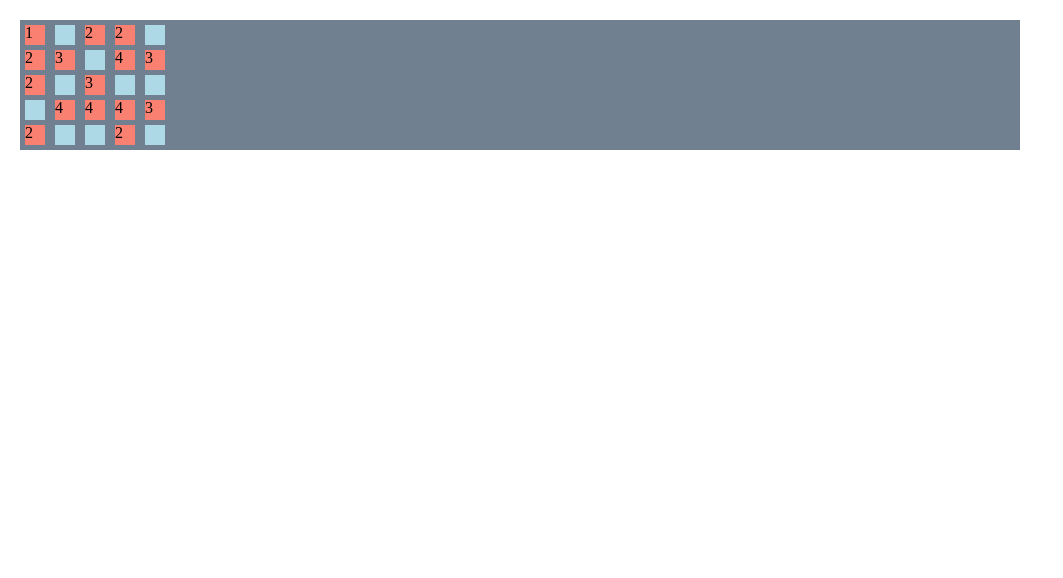
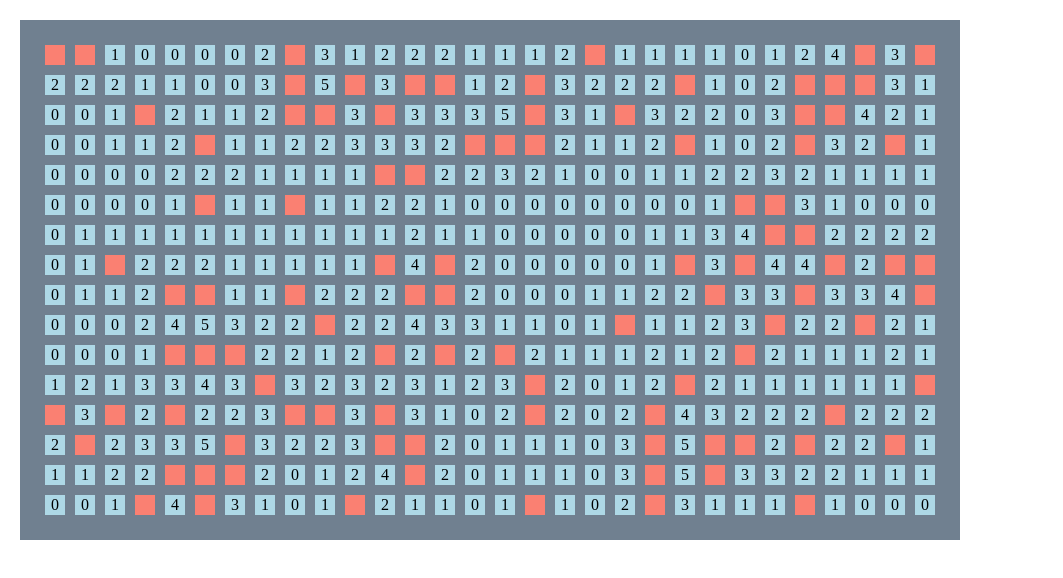
Before and after one commit to polyphilz/minesweeper, a React (Create React App) app in the folder client/: page / in a window 1280 px wide. Shown: the top 578 px of the page, without its empty margins (0-1063 px from the left). Built offline with nearby package versions, Linux system fonts and the light colour scheme.

Commit message:
Fix colors, swap rows/cols and make height/width of board adjustable from main app component

```diff
--- a/client/src/App.tsx
+++ b/client/src/App.tsx
@@ -7,7 +7,7 @@ import "./App.css";
 const App = () => {
   return (
     <div className="app">
-      <Board />
+      <Board height={16} width={30} numMines={99} />
     </div>
   );
 };
--- a/client/src/components/board/Board.css
+++ b/client/src/components/board/Board.css
@@ -1,5 +1,9 @@
 .board {
+  background-color: slategray;
+  padding: 20px;
+  max-width: 900px;
+}
+
+.row {
   display: flex;
-  background-color: slategray;
-  width: 1000px;
 }
--- a/client/src/components/board/Board.tsx
+++ b/client/src/components/board/Board.tsx
@@ -4,9 +4,18 @@ import { Tile, TileProps } from "../tile/Tile";
 
 import "./Board.css";
 
-const Board: React.FC = () => {
-  const tilesMatrix: Array<Array<TileProps>> = generateTilePropsMatrix();
-  randomlyPlaceMines(tilesMatrix);
+interface BoardProps {
+  height: number;
+  width: number;
+  numMines: number;
+}
+
+const Board: React.FC<BoardProps> = ({ height, width, numMines }) => {
+  const tilesMatrix: Array<Array<TileProps>> = generateTilePropsMatrix(
+    height,
+    width
+  );
+  randomlyPlaceMines(tilesMatrix, height, width, numMines);
   computeAdjacentMines(tilesMatrix);
 
   return (
@@ -30,11 +39,14 @@ const Board: React.FC = () => {
   );
 };
 
-function generateTilePropsMatrix(): Array<Array<TileProps>> {
+function generateTilePropsMatrix(
+  height: number,
+  width: number
+): Array<Array<TileProps>> {
   const tilesMatrix: Array<Array<TileProps>> = [];
-  for (let i = 0; i < 5; i++) {
+  for (let i = 0; i < height; i++) {
     const row: TileProps[] = [];
-    for (let j = 0; j < 5; j++) {
+    for (let j = 0; j < width; j++) {
       const newTileProps: TileProps = {
         x: i,
         y: j,
@@ -48,14 +60,19 @@ function generateTilePropsMatrix(): Array<Array<TileProps>> {
   return tilesMatrix;
 }
 
-function randomlyPlaceMines(tilesMatrix: Array<Array<TileProps>>) {
+function randomlyPlaceMines(
+  tilesMatrix: Array<Array<TileProps>>,
+  height: number,
+  width: number,
+  numMines: number
+) {
   const placedMineCoordinates = new Set<string>();
-  for (let i = 0; i < 10; i++) {
-    let randomX = getRandomInt(5);
-    let randomY = getRandomInt(5);
+  for (let i = 0; i < numMines; i++) {
+    let randomX = getRandomInt(height);
+    let randomY = getRandomInt(width);
     while (placedMineCoordinates.has(`${randomX}-${randomY}`)) {
-      randomX = getRandomInt(5);
-      randomY = getRandomInt(5);
+      randomX = getRandomInt(height);
+      randomY = getRandomInt(width);
     }
     tilesMatrix[randomX][randomY].hasMine = true;
     placedMineCoordinates.add(`${randomX}-${randomY}`);
--- a/client/src/components/tile/Tile.css
+++ b/client/src/components/tile/Tile.css
@@ -1,10 +1,13 @@
 .tile {
   width: 20px;
   height: 20px;
-  background-color: salmon;
+  background-color: lightblue;
   margin: 5px;
+  display: flex;
+  justify-content: center;
+  align-items: center;
 }
 
 .mine {
-  background-color: lightblue;
+  background-color: salmon;
 }
```
